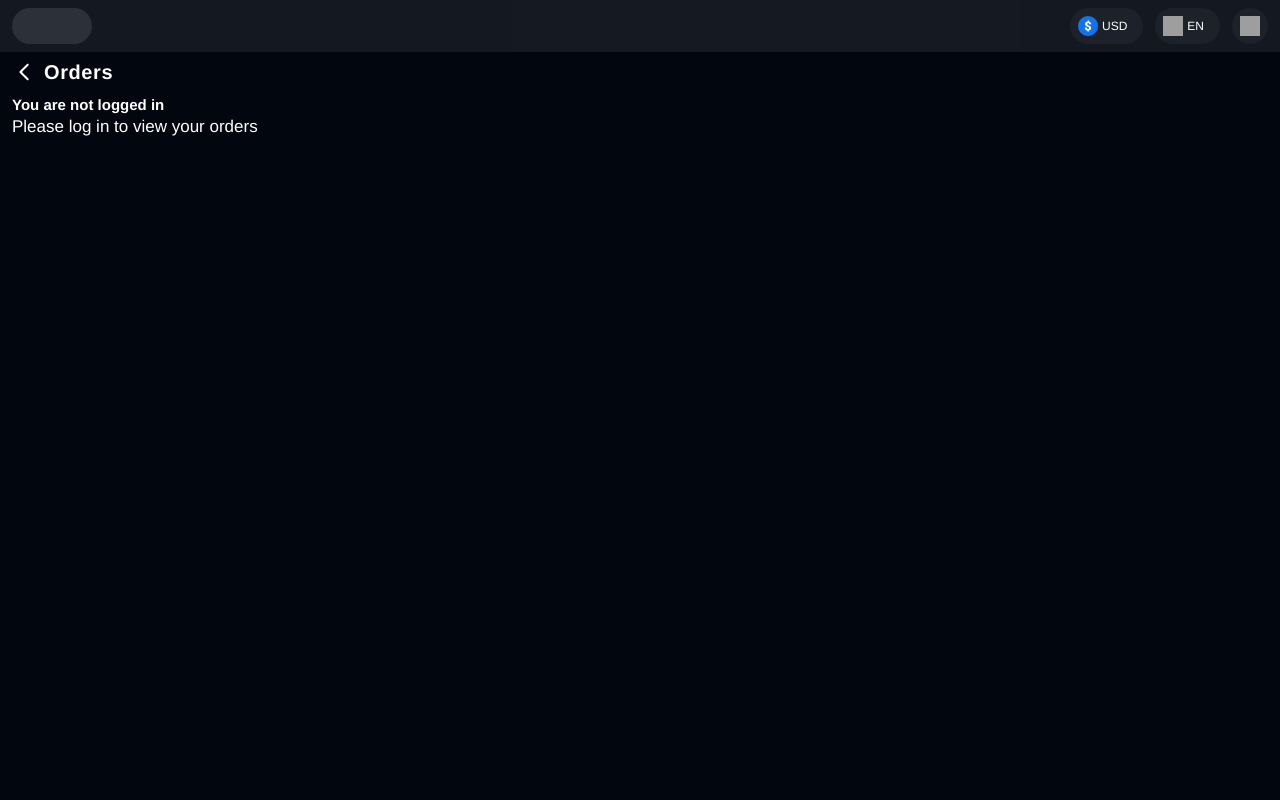
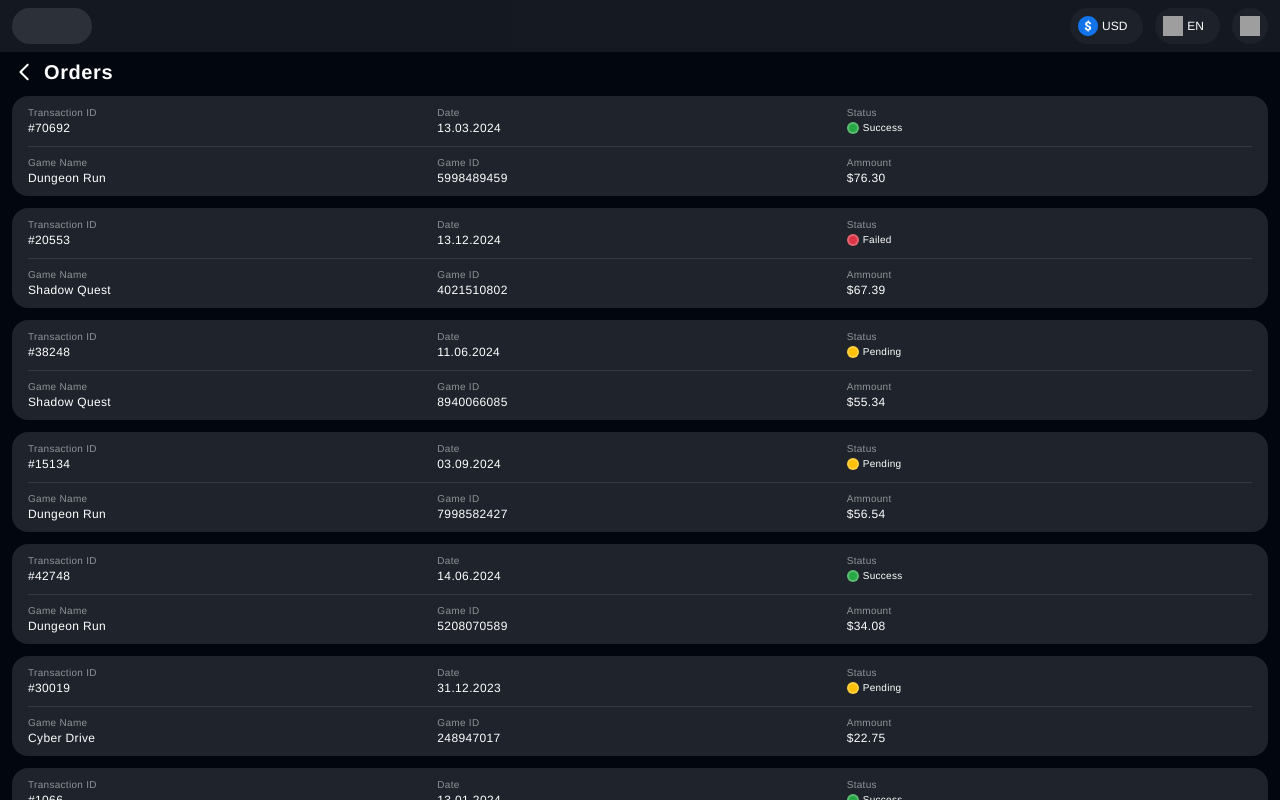
Before and after one commit to sunri5e/-GmStrX, a Next.js app: page /orders in a window 1280 px wide. Built offline with nearby package versions, Linux system fonts and the light colour scheme; data requests are answered from the project's data file; grey boxes are pictures that could not be loaded.

Commit message:
fix: :wheelchair: improve accessability

```diff
--- a/app/layout.tsx
+++ b/app/layout.tsx
@@ -12,6 +12,7 @@ const robotoSans = Roboto({
 export const metadata: Metadata = {
   title: "Orders App",
   description: "A simple orders app",
+  viewport: "width=device-width, initial-scale=1.0, maximum-scale=1.0, user-scalable=no",
 };
 
 export default function RootLayout({
--- a/app/orders/[orderId]/page.tsx
+++ b/app/orders/[orderId]/page.tsx
@@ -6,9 +6,7 @@ import BackButton from "@/components/BackButton";
 
 export default async function OrderPage({ params }: { params: Promise<{ orderId: string }> }) {
   const { orderId } = await params;
-  const order = await fetch(`${process.env.NEXT_PUBLIC_DATA_URL}/orders/${orderId}`).then((res) =>
-    res.json(),
-  );
+  const order = await fetch(`${process.env.DATA_URL}/orders/${orderId}`).then((res) => res.json());
   const orderDetails = order.details;
 
   return (
--- a/app/orders/page.tsx
+++ b/app/orders/page.tsx
@@ -1,31 +1,18 @@
-"use client";
-
-import { useState, useEffect } from "react";
 import Link from "next/link";
 import { Order, OrderStatus } from "@/utils/types";
-import { useSelector } from "react-redux";
-import { RootState } from "@/store/store";
 import { colorMap } from "@/utils/helpersAndConsts";
 import OrderCard from "@/components/OrderCard";
 import BackButton from "@/components/BackButton";
 
-export default function Orders() {
-  const [orders, setOrders] = useState<Order[]>([]);
-  const isUserLogged = useSelector((state: RootState) => state.auth.isUserLogged);
+export default async function Orders() {
+  let orders: Order[] = [];
 
-  const fetchOrders = async () =>
-    await fetch(`${process.env.NEXT_PUBLIC_DATA_URL}/orders`)
+  await fetch(`${process.env.DATA_URL}/orders`)
     .then((res) => res.json())
     .then((data) => {
       console.log(data);
-        setOrders(data);
+      orders = data;
     });
-
-  useEffect(() => {
-    if (isUserLogged) {
-      fetchOrders();
-    }
-  }, [isUserLogged]);
 
   return (
     <>
@@ -34,22 +21,16 @@ export default function Orders() {
         <h1>Orders</h1>
       </div>
       <div className="app-h-mt-3">
-        {isUserLogged ? (
-          orders.map((order: Order, i: number) => (
+        {orders.map((order: Order, i: number) => (
           <Link
             href={`/orders/${order.orderId}`}
             className={`app-h-block ${i > 0 ? "app-h-mt-3" : ""}`}
             key={order.orderId}
+            aria-label={`Order ${order.orderId}`}
           >
             <OrderCard {...order} statusColor={colorMap[order.orderStatus as OrderStatus]} />
           </Link>
-          ))
-        ) : (
-          <div className="app-l-flex-col app-l-flex-col__align-center">
-            <h2 className="app-h-fz-why2">You are not logged in</h2>
-            <p className="app-h-fz-why1 app-h-mt-1">Please log in to view your orders</p>
-          </div>
-        )}
+        ))}
       </div>
     </>
   );
--- a/app/page.tsx
+++ b/app/page.tsx
@@ -53,7 +53,11 @@ export default function Home() {
         </button>
       </div>
       <div className="app-h-mt-10">
-        <Link href="/orders" className="app-btn app-btn--regular app-btn--w100 app-btn--nav">
+        <Link
+          href="/orders"
+          className="app-btn app-btn--regular app-btn--w100 app-btn--nav"
+          aria-label="Orders"
+        >
           <span className="app-btn__text">Orders</span>
         </Link>
       </div>
--- a/components/AuthModal/AuthModal.tsx
+++ b/components/AuthModal/AuthModal.tsx
@@ -51,7 +51,7 @@ export default function AuthModal({
           <p>Use social networks</p>
           <Socials />
           {localAuthType === "login" && (
-            <a href="#" className="app-h-mt-6 app-link">
+            <a href="#" className="app-h-mt-6 app-link" aria-label="Forgot your password">
               Forgot your password?
             </a>
           )}
--- a/components/Header.tsx
+++ b/components/Header.tsx
@@ -8,7 +8,7 @@ export default function Header() {
   return (
     <header className="app-header">
       <nav className="app-l-flex-row app-l-flex-row__space-between app-h-w100">
-        <Link href="/" className="app-header__logo"></Link>
+        <Link href="/" className="app-header__logo" aria-label="Home"></Link>
         <div className="app-l-flex-row app-header-group">
           <Dropdown items={currencyData} />
           <Dropdown items={countriesData} />
```
Also changed, not shown: 1 other file (tests, documents, lock files or other folders). Lines whose indentation alone changed are shown as unchanged.
